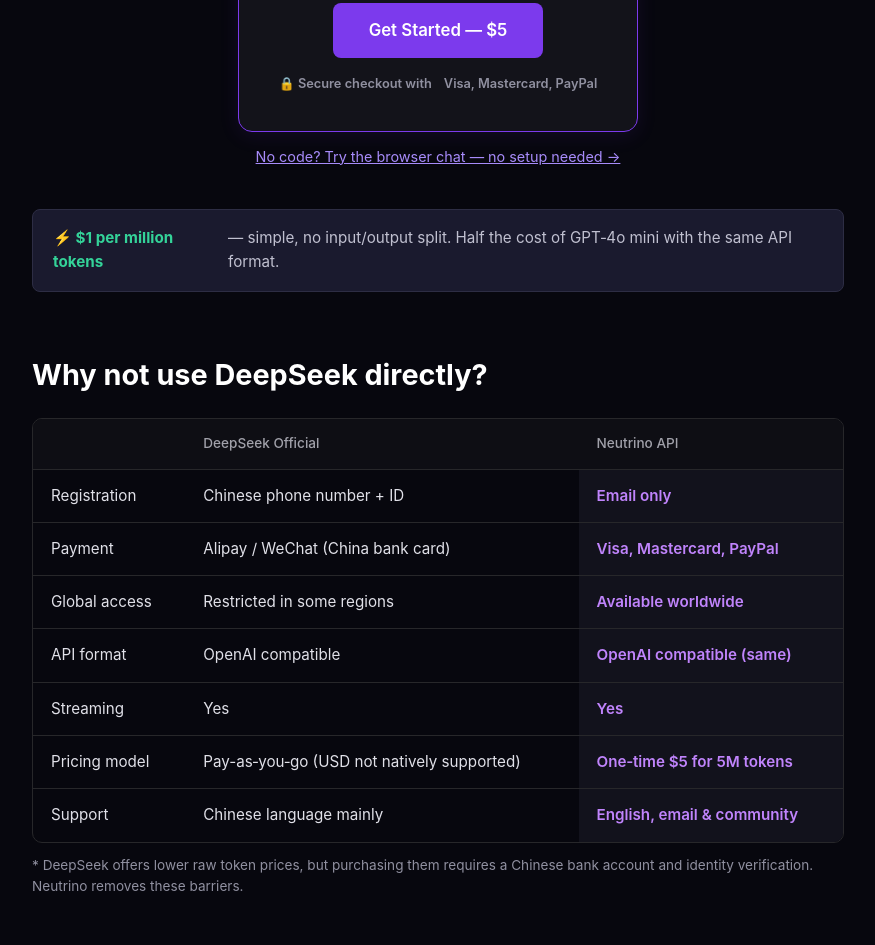
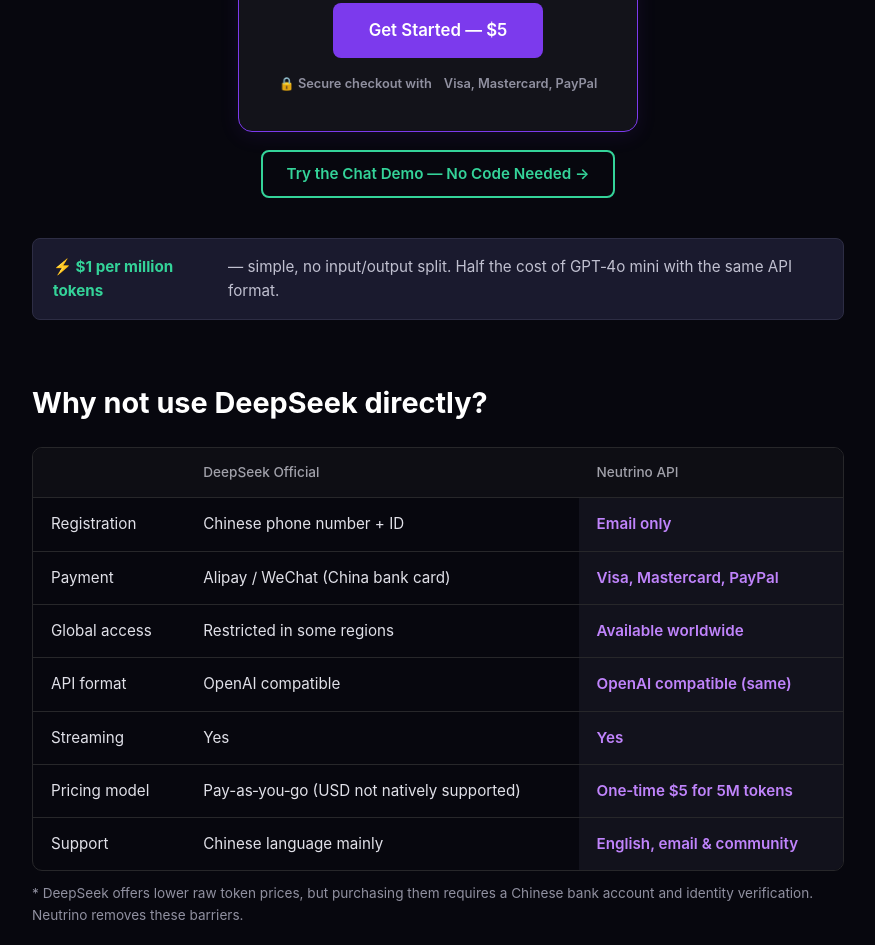
Before and after one commit to Kra1n564/landing-page, a plain HTML site: page index.html in a window 1280 px wide. Shown: the part 868-1813 px from the top of the page, without its empty margins (202-1077 px from the left). Drawn offline with Linux system fonts and the light colour scheme.

Commit message:
Update index.html

```diff
--- a/index.html
+++ b/index.html
@@ -525,7 +525,7 @@
                 </div>
             </div>
             <p style="text-align:center;margin-top:12px;">
-                <a href="/chat" style="color:#a78bfa;font-size:0.9em;">No code? Try the browser chat — no setup needed →</a>
+              <a href="/chat" style="display:inline-block;background:transparent;border:2px solid #34d399;color:#34d399;padding:10px 24px;border-radius:8px;text-decoration:none;font-weight:600;font-size:0.95em;margin-top:6px;transition:background 0.2s,color 0.2s;" onmouseover="this.style.background='#34d399';this.style.color='#0a0a0f';" onmouseout="this.style.background='transparent';this.style.color='#34d399';">Try the Chat Demo — No Code Needed →</a>
             </p>
         </div>
 
```
